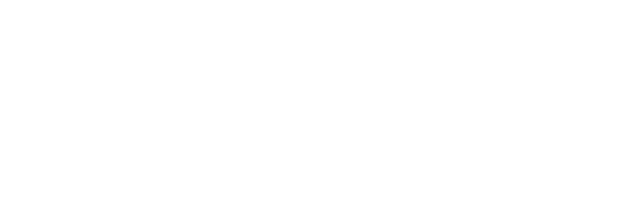
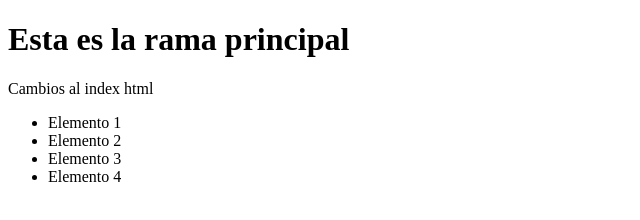
Before and after one commit to brayanmega19/youtube-git, a plain HTML site: page index.html in a window 1280 px wide. Shown: the whole page, without its empty margins (0-640 px from the left). Drawn offline with Linux system fonts and the light colour scheme.

Commit message:
cambios al index en la rama main

```diff
--- a/index.html
+++ b/index.html
@@ -7,5 +7,15 @@
 </head>
 <body>
 
+    <h1>Esta es la rama principal</h1>
+    <p>Cambios al index html</p>
+
+    <ul>
+        <li>Elemento 1</li>
+        <li>Elemento 2</li>
+        <li>Elemento 3</li>
+        <li>Elemento 4</li>
+    </ul>
+
 </body>
 </html>
```
